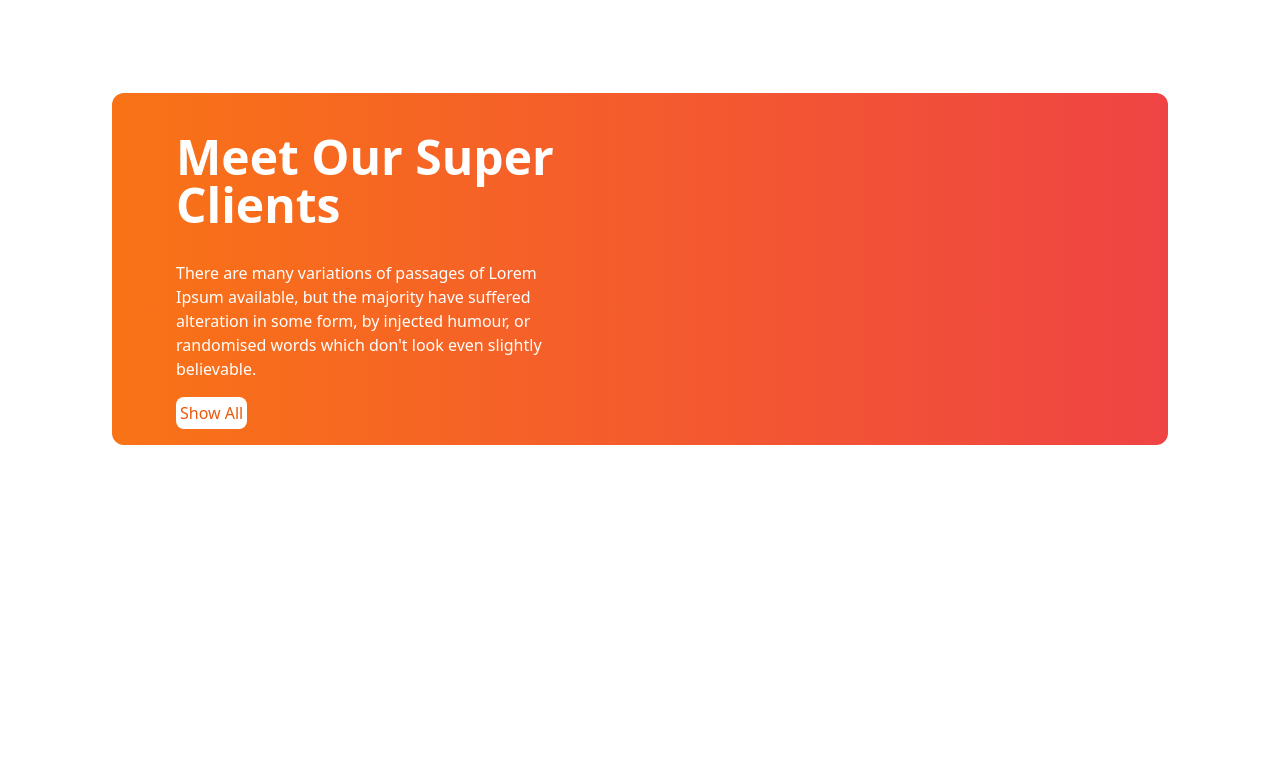
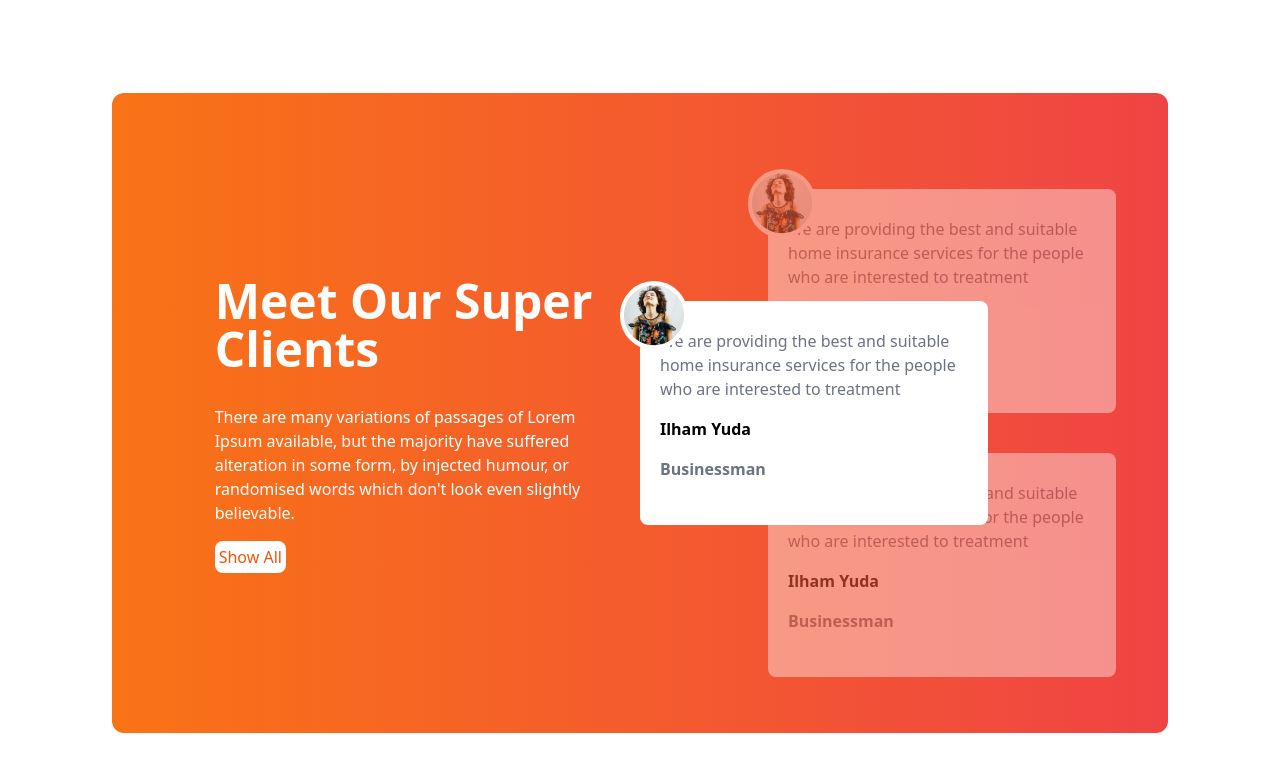
Before and after one commit to Mithila401/tea-house-repo-with-tailwind, a plain HTML site: page index.html in a window 1280 px wide. Shown: the part 2488-3259 px from the top of the page. Before the commit the page ends 3029 px from the top, so only its background shows below. Drawn offline with nearby package versions, Linux system fonts and the light colour scheme.

Commit message:
review full section done

```diff
--- a/index.html
+++ b/index.html
@@ -166,13 +166,54 @@
          <section class="mb-24">
           <div class=" bg-gradient-to-r from-orange-500 to bg-red-500 rounded-xl grid grid-cols-1 lg:grid-cols-2 text-white px-7 lg:px-16">
             <!-- text section -->
-             <div class="w-5/6">
-              <h1 class="text-4xl md:text-5xl mb-8 mt-10 font-semibold">Meet Our Super Clients</h1>
-              <p class="text-white mb-4 ">There are many variations of passages of Lorem Ipsum available, but the majority have suffered alteration in some form, by injected humour, or randomised words which don't look even slightly believable. </p>
-              <button class="text-orange-600 bg-white rounded-lg py-1 px-1  mb-4">Show All</button>
+             <div class="flex justify-center items-center overflow-hidden">
+              <div class="w-5/6">
+                <h1 class="text-4xl md:text-5xl mb-8 mt-10 font-semibold">Meet Our Super Clients</h1>
+                <p class="text-white mb-4 ">There are many variations of passages of Lorem Ipsum available, but the majority have suffered alteration in some form, by injected humour, or randomised words which don't look even slightly believable. </p>
+                <button class="text-orange-600 bg-white rounded-lg py-1 px-1  mb-4">Show All</button>
+               </div>
              </div>
              <!-- reviews card section -->
-              <div></div>
+              <div class="relative py-24">
+
+                <!-- middle card -->
+                <div class="absolute z-10 top-44 md:top-52">
+                  <div class=" bg-white h-56 text-black w-full md:w-3/4 rounded-lg flex items-center px-5 ">
+                    <div class="absolute -top-5 -left-5 bg-white rounded-full">
+                      <img class="p-1" src="images/client.png" alt="">
+                    </div>
+                    <div class="">
+                      <p class="text-gray-500 fot mb-4">We are providing the best and suitable home insurance services for the people who are interested to treatment</p>
+                      <h4 class=" text-black font-bold mb-4">Ilham Yuda</h4>
+                      <p class="text-gray-500 mb-4 font-bold">Businessman</p>
+                    </div>
+                  </div>
+                </div>
+
+                <!-- top card -->
+                <div class="relative bg-white h-56 left-8 md:left-32 text-black w-full md:w-3/4 rounded-lg flex items-center px-5 opacity-40">
+                  <div class="absolute -top-5 -left-5 bg-white rounded-full">
+                    <img class="p-1" src="images/client.png" alt="">
+                  </div>
+                  <div class="">
+                    <p class="text-gray-500 fot mb-4">We are providing the best and suitable home insurance services for the people who are interested to treatment</p>
+                    <h4 class=" text-black font-bold mb-4">Ilham Yuda</h4>
+                    <p class="text-gray-500 mb-4 font-bold">Businessman</p>
+                  </div>
+                </div>
+
+                <!-- bottom card -->
+                <div class="relative top-10 left-8 md:left-32 bg-white h-56 text-black w-full md:w-3/4 rounded-lg flex items-center px-5 opacity-40">
+                  <div class="absolute -top-5 -left-5 bg-white rounded-full">
+                    <img class="p-1" src="images/client.png" alt="">
+                  </div>
+                  <div class="">
+                    <p class="text-gray-500 fot mb-4">We are providing the best and suitable home insurance services for the people who are interested to treatment</p>
+                    <h4 class=" text-black font-bold mb-4">Ilham Yuda</h4>
+                    <p class="text-gray-500 mb-4 font-bold">Businessman</p>
+                  </div>
+                </div>
+              </div>
           </div>
          </section>
     </main>
```
